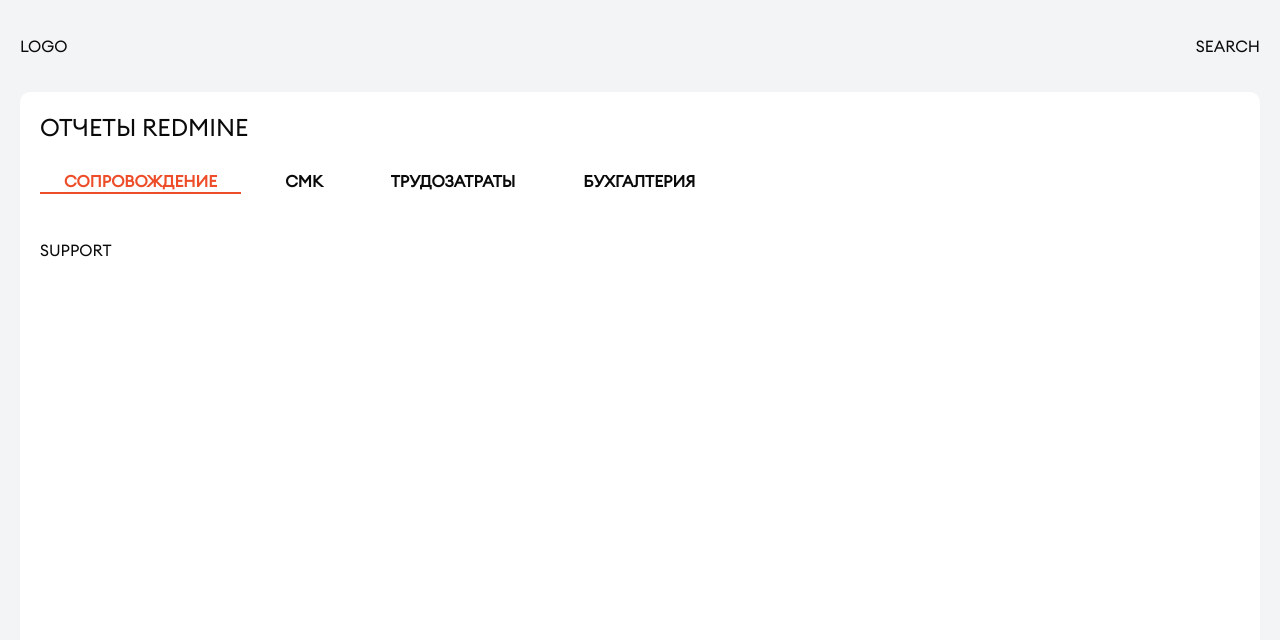
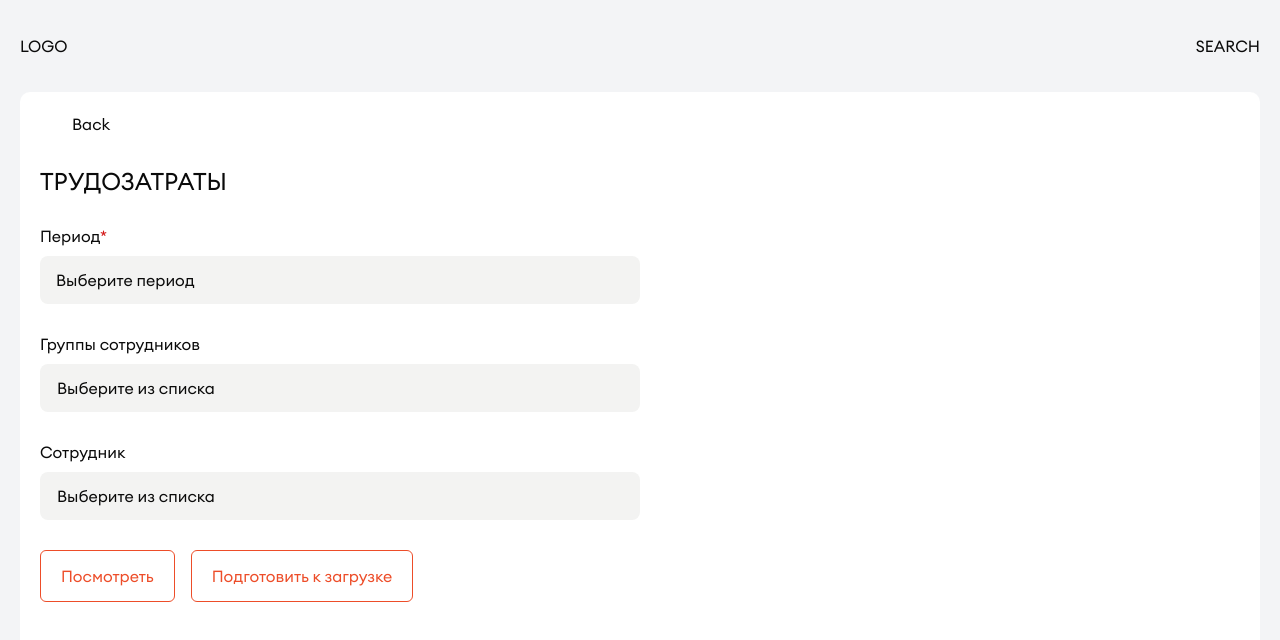
Before and after one commit to dem-tv/practic, a Vue app: page /design in a window 1280 px wide. Before the commit this address led to /support. Shown: the top 640 px of the page. Built offline with nearby package versions, Linux system fonts and the light colour scheme.

Commit message:
New view

```diff
--- a/src/constants/routeNames.ts
+++ b/src/constants/routeNames.ts
@@ -6,3 +6,4 @@
 export const ROUTE_NAME_ACCOUNTING = 'ROUTE_NAME_ACCOUNTING';
 
 export const ROUTE_NAME_LABOR_COSTS_DEPARTMENT = 'ROUTE_LABOR_COSTS_DEPARTMENT';
+export const ROUTE_NAME_LABOR_COSTS_DESIGN = 'ROUTE_NAME_LABOR_COSTS_DESIGN';
--- /dev/null
+++ b/src/views/DesignView/DesignView.vue
@@ -0,0 +1,67 @@
+<script setup lang="ts">
+import type { DateModel } from '@/types/datePeriod.types';
+
+import {
+  DATE_FNS_FORMAT_ISO_WITH_TIMEZONE,
+  DATE_FORMAT_ISO_WITH_TIMEZONE,
+} from '@/constants/dates';
+import { ROUTE_NAME_MAIN } from '@/constants/routeNames';
+import type { User } from '@/types/example.types.ts';
+import { exampleList } from '@/constants/example.ts';
+
+type FromModel = {
+  period: DateModel;
+  groups: User | null;
+  employee: User[];
+};
+
+const formModel = ref<FromModel>({
+  period: null,
+  groups: null,
+  employee: [],
+});
+
+function onSubmit() {
+  console.log(formModel.value);
+}
+</script>
+
+<template>
+  <TitledContent
+    :link-to-back="{ name: ROUTE_NAME_MAIN }"
+    title="Трудозатраты"
+  >
+    <BaseForm>
+      <DatePeriod
+        v-model="formModel.period"
+        required
+        :format-date="DATE_FNS_FORMAT_ISO_WITH_TIMEZONE"
+        :format-dayjs="DATE_FORMAT_ISO_WITH_TIMEZONE"
+        label="Период"
+        placeholder="Выберите период"
+        name="date"
+      />
+      <FieldWrapper label="Группы сотрудников">
+        <BaseSelect
+          v-model="formModel.groups"
+          :options="exampleList"
+          track-by="id"
+          label="name"
+        />
+      </FieldWrapper>
+      <FieldWrapper label="Сотрудник">
+        <BaseSelect
+          v-model="formModel.employee"
+          multiple
+          :options="exampleList"
+          track-by="id"
+          label="name"
+        />
+      </FieldWrapper>
+      <HorizontalList>
+        <BaseButton>Посмотреть</BaseButton>
+        <BaseButton>Подготовить к загрузке</BaseButton>
+      </HorizontalList>
+    </BaseForm>
+  </TitledContent>
+</template>
--- a/src/views/LaborView/LaborView.vue
+++ b/src/views/LaborView/LaborView.vue
@@ -1,13 +1,16 @@
 <script setup lang="ts">
 import type { NavItem } from '@/types/navigation.types';
 
-import { ROUTE_NAME_LABOR_COSTS_DEPARTMENT } from '@/constants/routeNames';
+import { ROUTE_NAME_LABOR_COSTS_DEPARTMENT, ROUTE_NAME_LABOR_COSTS_DESIGN } from '@/constants/routeNames';
 
 const LIST_NAVIGATION: NavItem[] = [
   {
     title: 'Трудозатраты',
     to: { name: ROUTE_NAME_LABOR_COSTS_DEPARTMENT },
-    children: [],
+  },
+   {
+    title: 'Трудозатраты отдела дизайна',
+    to: { name: ROUTE_NAME_LABOR_COSTS_DESIGN },
   },
 ];
 </script>
```
Also changed, not shown: src/router/routes.ts (+7 -0 lines).
